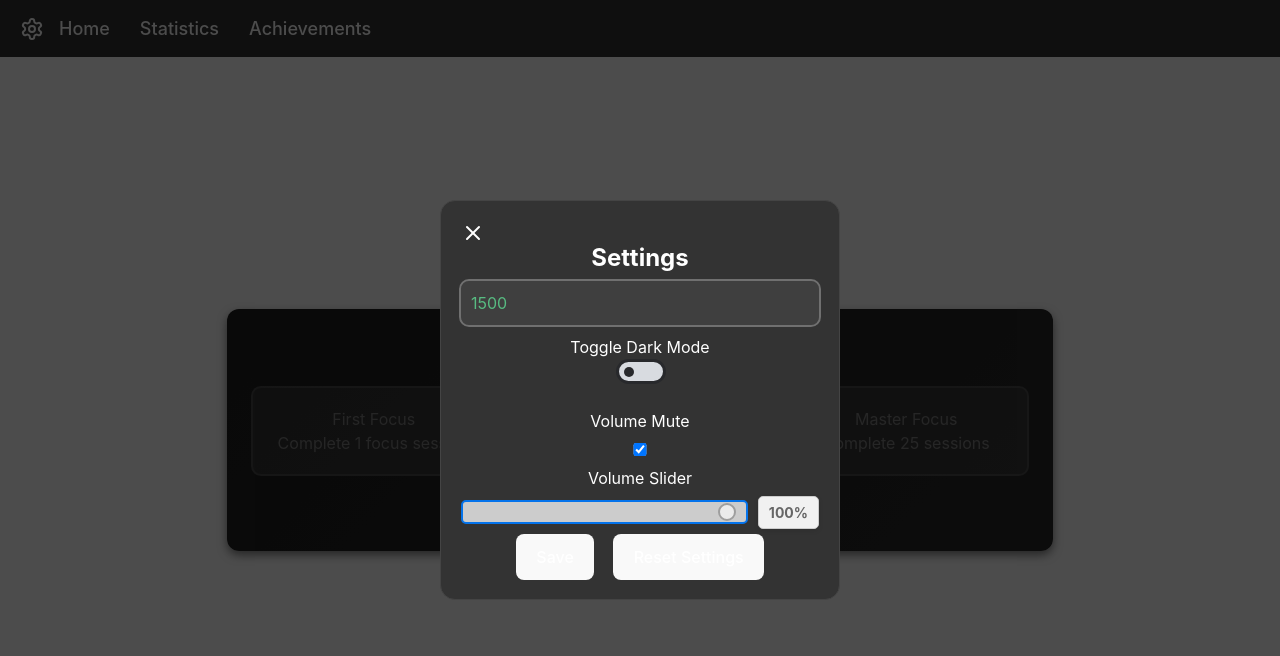
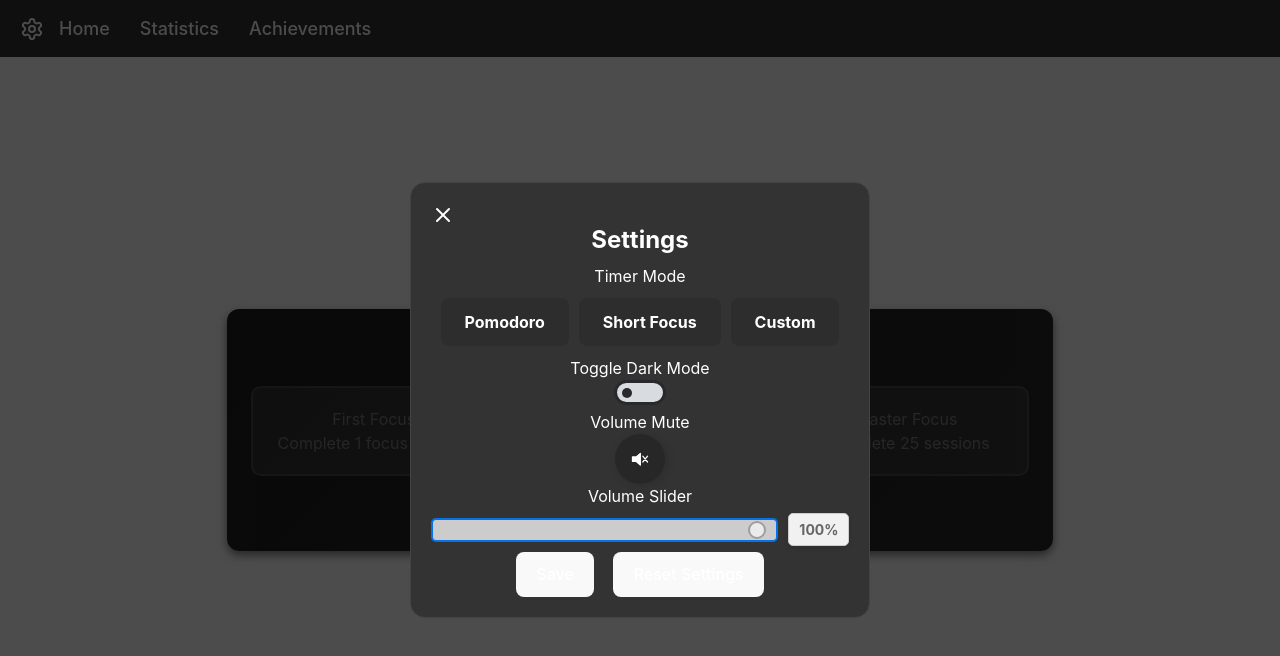
Before and after one commit to JamesGunawan/Clifocus, a React (Vite) app: page /achievements in a window 1280 px wide. Both pictures are taken after a click on the icon 32 px from the left and 28 px from the top of the page. Shown: the top 656 px of the page. Built offline with nearby package versions, Linux system fonts and the light colour scheme.

Commit message:
fixed achievement and added timer mode

```diff
--- a/src/App.css
+++ b/src/App.css
@@ -274,3 +274,7 @@ body {
   color: #ffcc00;
   transition: color 0.3s ease;
 }
+
+.hidden {
+  display: none;
+}
--- a/src/components/context/SettingsContext.jsx
+++ b/src/components/context/SettingsContext.jsx
@@ -8,7 +8,9 @@ const SettingsProvider = ({ children }) => {
     const [theme, setTheme] = useState(() => localStorage.getItem("theme") || "light"); // Light or dark mode
     const [volume, setVolume] = useState(() => Number(localStorage.getItem("volume")) || 100); // Default volume is 100%
     const [timer, setTimer] = useState(() => Number(localStorage.getItem("timer")) || 1500); // Default timer is set to 25 mins
+    const [resetTimer, setResetTimer] = useState(() => Number(localStorage.getItem("resetTimer")) || 1500); // Default reset timer that changes for dynamic reset timer
     const [enableSounds, setEnableSounds] = useState(() => localStorage.getItem("enableSounds") === "true"); // Default is true/enabled
+    const [visibility, setVisibility] = useState("") // Visibility state for some usecases if i need to hide something
 
     // Save changes to localStorage
     useEffect(() => {
@@ -27,8 +29,16 @@ const SettingsProvider = ({ children }) => {
         localStorage.setItem("enableSounds", enableSounds);
     }, [enableSounds]);
 
+    useEffect(() => {
+        localStorage.setItem("resetTimer", resetTimer);
+    }, [resetTimer]);
+
     const toggleTheme = () => {
         setTheme((prev) => prev === "light" ? "dark" : "light");
+    };
+
+    const toggleVisibility = () => {
+        setVisibility((prev) => prev === "" ? "hidden" : "");
     };
 
     const toggleSounds = () => {
@@ -36,7 +46,7 @@ const SettingsProvider = ({ children }) => {
     }
 
     return ( // gives context to the child components
-        <SettingsContext.Provider value={{ theme, setTheme, toggleTheme, volume, setVolume, timer, setTimer, enableSounds, setEnableSounds, toggleSounds }}>
+        <SettingsContext.Provider value={{ theme, setTheme, toggleTheme, volume, setVolume, timer, setTimer, resetTimer, setResetTimer, enableSounds, setEnableSounds, toggleSounds, visibility, toggleVisibility }}>
             {children}
         </SettingsContext.Provider>
     );
--- a/src/components/hooks/UseFocusTimer.jsx
+++ b/src/components/hooks/UseFocusTimer.jsx
@@ -4,7 +4,7 @@ import { SettingsContext } from "../context/SettingsContext";
 import { AchievementContext } from "../context/AchievementContext";
 
 const useFocusTimer = () => {
-    const {timer, setTimer, volume, enableSounds } = useContext(SettingsContext);
+    const {timer, setTimer, resetTimer, setResetTimer, volume, enableSounds } = useContext(SettingsContext);
     const { unlockAchievement } = useContext(AchievementContext);
     const [inputValue, setInputValue] = useState(""); // User input time
     const [timerState, setTimerState] = useState(false); // Timer running state
@@ -21,6 +21,7 @@ const useFocusTimer = () => {
             alert("Please enter a positive number");
         } else {
             setTimer(inputValue); // Update input value as user types
+            setResetTimer(inputValue)
         }
     };
 
@@ -28,14 +29,16 @@ const useFocusTimer = () => {
         const totalFinish = localStorage.getItem("times-finished")
         if(totalFinish >= 1) {
             unlockAchievement(1); // First achievement (if user has finished at least one session)
-        } else if(totalFocus >= 5) {
+        } if(totalFinish >= 5) {
             unlockAchievement(2); // Second achievement (if user has finished at least 5 sessions)
-        } else if( totalFocus >= 25) {
+        } if(totalFinish >= 25) {
             unlockAchievement(3); // Third achievement (if user has finished at least 25 sessions)
+        } else {
+            return;
         }
     }
 
-    const alarmAudio = useRef(new Audio('/alarm.mp3'));
+    const alarmAudio = useRef(new Audio('/alarm.mp3')); // Audio for alarm sound
 
     useEffect(() => {
         checkTimesAvailability(); // Checks if tracker exists in local storage
@@ -56,7 +59,7 @@ const useFocusTimer = () => {
                     const updateRecord = parseInt(localStorage.getItem("times-finished"));
                     localStorage.setItem("times-finished", updateRecord + 1);
                     achievementHandler(); // Chekcs Achivement
-                    return 1500; // Returns to 25 mins
+                    return resetTimer; // Returns to 25 mins
                 }
                 return prevTime - 1;
             });
@@ -91,7 +94,7 @@ const useFocusTimer = () => {
     const reset = () => {
         setTimerState(false);
         setTimerStateDisplay("Start");
-        setTimer(1500);
+        setTimer(resetTimer);
         setAlertTimer("");
 
     };
@@ -107,6 +110,8 @@ const useFocusTimer = () => {
         return `${hours > 0 ? hours + ':' : ''}${minutes < 10 && hours > 0 ? '0' : ''}${minutes}:${remainingSeconds < 10 ? '0' : ''}${remainingSeconds}`;
     };
 
+
+
     return {
         timer,
         inputValue,
--- a/src/components/settings/CustomTime.jsx
+++ b/src/components/settings/CustomTime.jsx
@@ -3,7 +3,7 @@ import useFocusTimer from "../hooks/UseFocusTimer";
 import { SettingsContext } from "../context/SettingsContext";
 
 const CustomTime = () => {
-    const {timer} = useContext(SettingsContext);
+    const {timer, visibility} = useContext(SettingsContext);
 
     const {
         handleInputChange,
@@ -11,7 +11,7 @@ const CustomTime = () => {
 
     return (
         <>
-        <input placeholder="Enter Time" type="number" value={timer} onChange={handleInputChange} />
+        <input className={`custom-time ${visibility === "" ? "hidden" : ""}`} placeholder="Enter Time" type="number" value={timer} onChange={handleInputChange}/>
         </>
     )
 }
--- a/src/components/settings/ResetSettings.jsx
+++ b/src/components/settings/ResetSettings.jsx
@@ -2,18 +2,20 @@ import React, { useContext } from "react";
 import { SettingsContext } from "../context/SettingsContext";
 
 function ResetSettings() {
-    const { setTheme, setVolume, setTimer, setEnableSounds } = useContext(SettingsContext);
+    const { setTheme, setVolume, setTimer, setResetTimer, setEnableSounds } = useContext(SettingsContext);
 
     const defaultSettings = () => {
         setTheme("light");
         setVolume(100);
         setTimer(1500);
         setEnableSounds(true);
+        setResetTimer(1500);
 
         localStorage.setItem("theme", "light");
         localStorage.setItem("volume", 100);
         localStorage.setItem("timer", 1500);
         localStorage.setItem("enableSounds", "true");
+        localStorage.setItem("resetTimer", 1500);
     };
 
     return (
--- a/src/components/settings/Settings.css
+++ b/src/components/settings/Settings.css
@@ -24,8 +24,6 @@ body.overlay-active {
 /* Part for settings container */
 
 .settings-container {
-    width: 400px;
-    height: 400px;
     padding: 20px;
     background-color: #333; /* Dark background */
     color: white; /* Green text */
@@ -37,7 +35,7 @@ body.overlay-active {
     color: white; /* Text color */
 }
 
-.settings-container input:not([type="checkbox"]):not([type="range"]) {
+.custom-time {
     border-radius: 0.5rem;
     width: 100%;
     border: none;
@@ -48,26 +46,26 @@ body.overlay-active {
     color: #58bc82; /* Green text */
 }
 
-.settings-container input:not([type="checkbox"]):not([type="range"]):focus {
+.custom-time:focus {
     outline: 2px solid #58bc82; /* Green outline when focused */
 }
 
 /* Part for darkmode/lightmode */
 
 .darkmode-toggle {
+  display: flex;
   position: relative;
-    width: 100px;
   height: 50px;
   --light: #d8dbe0;
   --dark: #28292c;
   --link: rgb(27, 129, 112);
   --link-hover: rgb(24, 94, 82);
+  justify-content: center;
   }
 
 .darkmode-label {
   position: absolute;
-    left: 155px;
-    width: 50%;
+  width: 12.5%;
   height: 25px;
   background-color: var(--light);
   border-radius: 25px;
@@ -204,3 +202,140 @@ body.overlay-active {
 .close-icon {
   cursor: pointer;
 }
+
+/* Part For Mute Button */
+
+.mute-title {
+  margin-top: -20px;
+}
+
+.toggle-container {
+  display: flex;
+  justify-content: center;
+}
+
+/* The switch - the box around the speaker*/
+.toggleSwitch {
+  width: 50px;
+  height: 50px;
+  position: relative;
+  display: flex;
+  align-items: center;
+  justify-content: center;
+  background-color: rgb(39, 39, 39);
+  border-radius: 50%;
+  cursor: pointer;
+  transition-duration: .3s;
+  box-shadow: 2px 2px 10px rgba(0, 0, 0, 0.13);
+  overflow: hidden;
+}
+
+/* Hide default HTML checkbox */
+#checkboxInput {
+  display: none;
+}
+
+.bell {
+  width: 18px;
+}
+
+.bell path {
+  fill: white;
+}
+
+.speaker {
+  width: 100%;
+  height: 100%;
+  display: flex;
+  align-items: center;
+  justify-content: center;
+  z-index: 2;
+  transition-duration: .3s;
+}
+
+.speaker svg {
+  width: 18px;
+}
+
+.mute-speaker {
+  position: absolute;
+  width: 100%;
+  height: 100%;
+  display: flex;
+  align-items: center;
+  justify-content: center;
+  opacity: 0;
+  z-index: 3;
+  transition-duration: .3s;
+}
+
+.mute-speaker svg {
+  width: 18px;
+}
+
+#checkboxInput:checked +.toggleSwitch .speaker {
+  opacity: 0;
+  transition-duration: .3s;
+}
+
+#checkboxInput:checked +.toggleSwitch .mute-speaker {
+  opacity: 1;
+  transition-duration: .3s;
+}
+
+#checkboxInput:active + .toggleSwitch {
+  transform: scale(0.7);
+}
+
+#checkboxInput:hover + .toggleSwitch {
+  background-color: rgb(61, 61, 61);
+}
+
+/* Part for timer mode */
+
+.timer-mode-container {
+  display: flex;
+  gap: 10px; /* Adds spacing between buttons */
+  justify-content: center; /* Centers the modes horizontally */
+  align-items: center; /* Aligns items vertically */
+  padding: 10px;
+}
+
+.timer-modes {
+  display: flex;
+  justify-content: center;
+  align-items: center;
+}
+
+.timer-mode-buttons {
+  background-color: #2d2d2d; /* Dark background */
+  color: white;
+  padding: 12px 24px;
+  border: none;
+  border-radius: 8px;
+  cursor: pointer;
+  font-size: 16px;
+  font-weight: bold;
+  transition: background-color 0.3s, transform 0.2s;
+}
+
+.timer-mode-buttons:hover {
+  background-color: #444; /* Slightly lighter on hover */
+  transform: scale(1.05);
+}
+
+.timer-mode-buttons:active {
+  background-color: #1a1a1a; /* Even darker when clicked */
+  transform: scale(0.98);
+}
+
+.message {
+  font-weight: bold; /* Make the text bold for better visibility */
+  width: 50%;
+  color: #fff; /* White color for contrast against dark backgrounds */
+  text-align: center; /* Center the text */
+  background-color: black; /* Dark background to make the text pop */
+  border-radius: 10px; /* Rounded corners for a modern look */
+  box-shadow: 0px 4px 6px rgba(0, 0, 0, 0.1); /* Subtle shadow for depth */
+  margin: auto;
+}
--- /dev/null
+++ b/src/components/settings/TimerMode.jsx
@@ -0,0 +1,64 @@
+import react, { useContext, useState } from 'react';
+import { SettingsContext } from '../context/SettingsContext';
+
+function TimerMode() {
+    const {toggleVisibility, visibility, setTimer, setResetTimer} = useContext(SettingsContext);
+    const [message, setMessage] = useState(""); // Sets the initial state of the message to an empty string.
+    const [messageVisibility, setMessageVisibility] = useState("hidden"); // Sets the initial state of the message visibility to false.
+
+    const toggleMessageState = () => { // Just a toggle function to change the state of the message visibility.
+        setMessageVisibility(`${messageVisibility === "" ? "hidden" : ""}`);
+    }
+
+    const hideCustomTime = () => { // Hides the custom time input field if it's visible, if not then just do nothing
+        if(visibility) {
+            toggleVisibility();
+        } else {
+            return;
+        }
+    }
+
+    const pomodoroMode = () => { // Function for the Pomodoro mode
+        hideCustomTime();
+        setTimer(1500);
+        setResetTimer(1500);
+        setMessage("Pomodoro");
+        toggleMessageState();
+        setTimeout(() => {
+            setMessageVisibility("hidden")
+        }, 2000);
+    }
+
+    const shortFocusMode = () => { // Function for the Short Focus mode
+        hideCustomTime();
+        setTimer(300);
+        setResetTimer(300);
+        setMessage("Short Focus");
+        toggleMessageState();
+        setTimeout(() => {
+            setMessageVisibility("hidden")
+        }, 2000);
+    }
+
+    return (
+        <>
+        <h3> Timer Mode </h3>
+        <div className='timer-mode-container'>
+            <div className='timer-modes'>
+                <button className='timer-mode-buttons' onClick={pomodoroMode}>Pomodoro</button>
+            </div>
+
+            <div className='timer-modes'>
+                <button className='timer-mode-buttons' onClick={shortFocusMode}>Short Focus</button>
+            </div>
+
+            <div className='timer-modes'>
+                <button className='timer-mode-buttons' onClick={() => { toggleVisibility(); setTimer(""); }}>Custom</button>
+            </div>
+        </div>
+        <h3 className={`message ${messageVisibility}`}>{message} Mode Set!</h3>
+        </>
+    );
+}
+
+export default TimerMode;
--- a/src/components/settings/ToggleSound.jsx
+++ b/src/components/settings/ToggleSound.jsx
@@ -6,8 +6,57 @@ function ToggleSound() {
     const {enableSounds, toggleSounds} = useContext(SettingsContext);
     return (
         <>
-        <p>Volume Mute</p>
-        <input type="checkbox" onChange={toggleSounds} checked={!enableSounds}/>
+        <p className="mute-title">Volume Mute</p>
+        <div className="toggle-container">
+      <input
+        type="checkbox"
+        id="checkboxInput"
+        className="toggle-checkbox"
+        checked={!enableSounds}
+        onChange={toggleSounds}
+      />
+      <label htmlFor="checkboxInput" className="toggleSwitch">
+        {!enableSounds ? (
+          <div className="mute-speaker">
+            <svg
+              version="1.0"
+              viewBox="0 0 75 75"
+              stroke="#fff"
+              strokeWidth="5"
+            >
+              <path
+                d="m39,14-17,15H6V48H22l17,15z"
+                fill="#fff"
+                strokeLinejoin="round"
+              ></path>
+              <path
+                d="m49,26 20,24m0-24-20,24"
+                fill="#fff"
+                strokeLinecap="round"
+              ></path>
+            </svg>
+          </div>
+        ) : (
+          <div className="speaker">
+            <svg xmlns="http://www.w3.org/2000/svg" version="1.0" viewBox="0 0 75 75">
+              <path
+                d="M39.389,13.769 L22.235,28.606 L6,28.606 L6,47.699 L21.989,47.699 L39.389,62.75 L39.389,13.769z"
+                style={{
+                  stroke: "#fff",
+                  strokeWidth: 5,
+                  strokeLinejoin: "round",
+                  fill: "#fff",
+                }}
+              ></path>
+              <path
+                d="M48,27.6a19.5,19.5 0 0 1 0,21.4M55.1,20.5a30,30 0 0 1 0,35.6M61.6,14a38.8,38.8 0 0 1 0,48.6"
+                style={{ fill: "none", stroke: "#fff", strokeWidth: 5, strokeLinecap: "round" }}
+              ></path>
+            </svg>
+          </div>
+        )}
+      </label>
+    </div>
         </>
     )
 }
--- a/src/components/views/Settings.jsx
+++ b/src/components/views/Settings.jsx
@@ -3,9 +3,10 @@ import "../settings/Settings.css";
 import VolumeSlider from "../settings/Volume";
 import ThemeToggler from "../settings/ThemeToggler";
 import CustomTime from "../settings/CustomTime";
-import { X } from "lucide-react"; // Close button icon
+import { X } from "lucide-react";
 import ResetSettings from "../settings/ResetSettings";
 import ToggleSound from "../settings/ToggleSound";
+import TimerMode from "../settings/TimerMode";
 
 function SettingsOverlay({ closeSettings }) {
     // Add overlay-active class to body when component mounts
@@ -22,6 +23,7 @@ function SettingsOverlay({ closeSettings }) {
             <div className="settings-container">
                 <X onClick={closeSettings} className="close-icon" />
                 <h1>Settings</h1>
+                <TimerMode/>
                 <CustomTime />
                 <ThemeToggler/>
                 <ToggleSound/>
```
Also changed, not shown: src/components/context/AchievementContext.jsx (+17 -2 lines), src/components/settings/SettingsPanel.jsx (deleted). Lines whose indentation alone changed are shown as unchanged.
